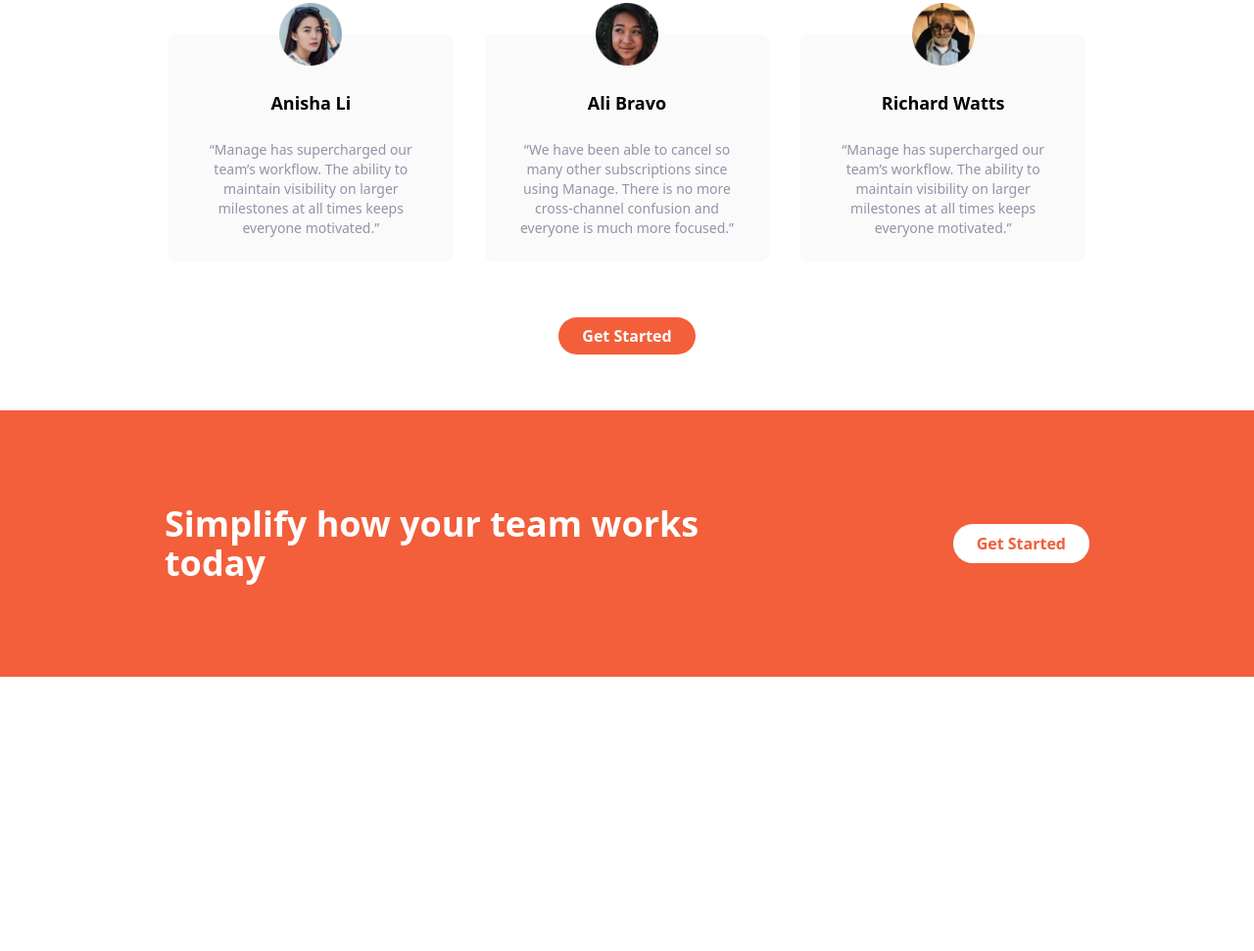
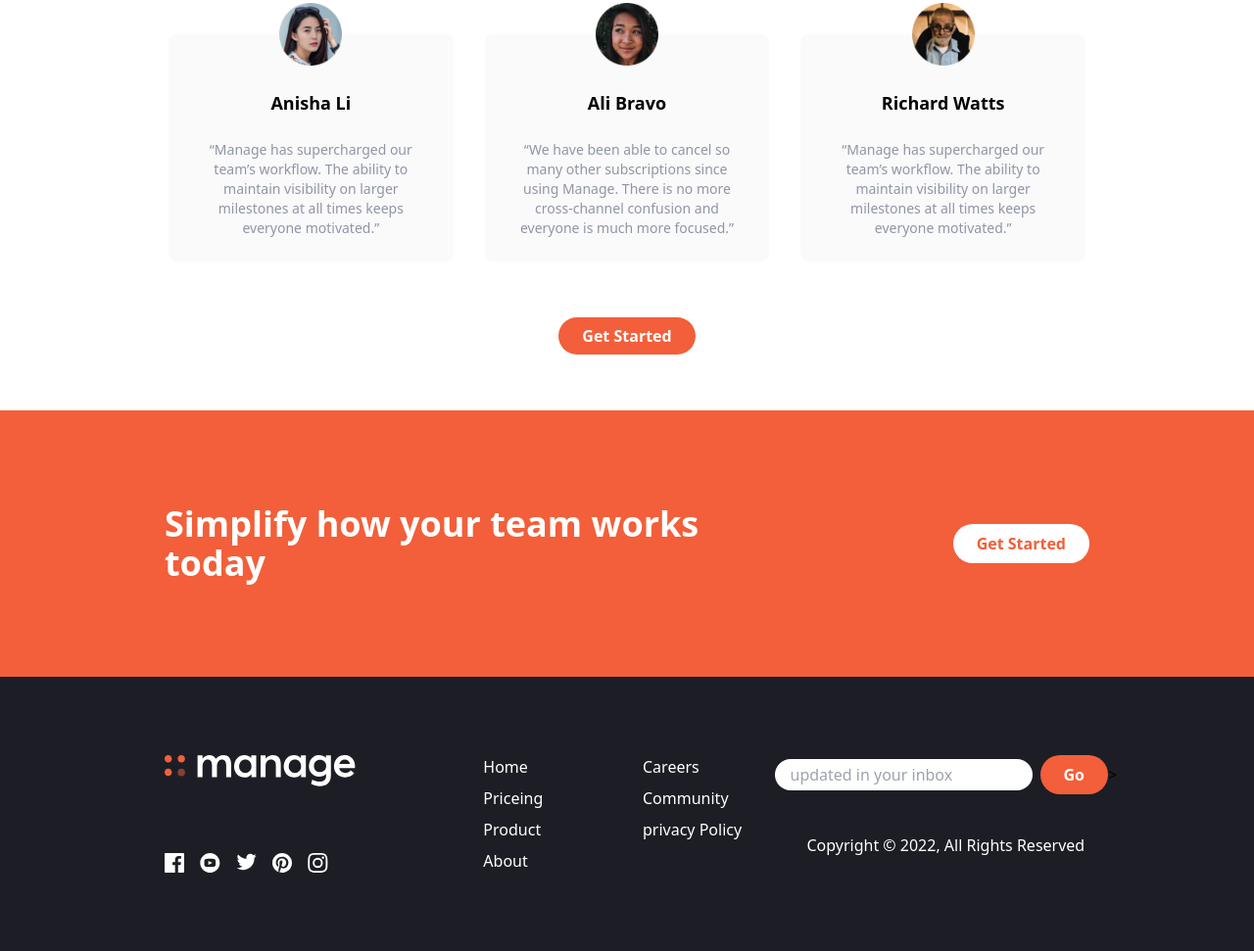
Before and after one commit to birukmade/Manage, a website: page src/index.html in a window 1280 px wide. Shown: the part 1401-2372 px from the top of the page at 98% size. Before the commit the page ends 2092 px from the top, so only its background shows below. Drawn offline with Linux system fonts and the light colour scheme.

Commit message:
added footer section

```diff
--- a/src/index.html
+++ b/src/index.html
@@ -227,6 +227,74 @@
           >
         </div>
       </section>
+      <footer class="bg-veryDarkBlue">
+        <div
+          class="container grid grid-row3 grid-cols-2 gap-8 px-4 py-20 mx-auto md:grid-row-1 md:grid-cols-6"
+        >
+          <div
+            class="col-span-2 flex flex-col items-center justify-between space-y-10 md:flex-col md:items-start md:col-span-2"
+          >
+            <img src="./img/logo-white.svg" class="h-8" alt="" />
+            <ul class="flex justify-center space-x-4">
+              <li>
+                <a href=""><img src="./img/icon-facebook.svg" alt="" /></a>
+              </li>
+              <li>
+                <a href=""><img src="./img/icon-youtube.svg" alt="" /></a>
+              </li>
+              <li>
+                <a href=""><img src="./img/icon-twitter.svg" alt="" /></a>
+              </li>
+              <li>
+                <a href=""><img src="./img/icon-pinterest.svg" alt="" /></a>
+              </li>
+              <li>
+                <a href=""><img src="./img/icon-instagram.svg" alt="" /></a>
+              </li>
+            </ul>
+          </div>
+          <div
+            class="justify-self-center flex flex-col items-start space-y-2 text-white md:justify-self-start"
+          >
+            <a href="" class="hover:text-brightRed">Home</a>
+            <a href="" class="hover:text-brightRed">Priceing</a>
+            <a href="" class="hover:text-brightRed">Product</a>
+            <a href="" class="hover:text-brightRed">About</a>
+          </div>
+          <div
+            class="justify-self-center flex flex-col items-start space-y-2 text-white md:justify-self-start"
+          >
+            <a href="" class="hover:text-brightRed">Careers</a>
+            <a href="" class="hover:text-brightRed">Community</a>
+            <a href="" class="hover:text-brightRed">privacy Policy</a>
+          </div>
+          <div class="col-span-2 md:col-span-2">
+            <div class="flex flex-col space-y-10 items-center">
+              <form
+                action=""
+                class="flex items-center md:flex-row md:space-y-0 md:items-center space-x-2"
+              >
+                <input
+                  type="text"
+                  class="rounded-full px-4 py-1 text-inherit focus:outline-none"
+                  placeholder="updated in your inbox"
+                />
+                <button
+                  href=""
+                  class="px-6 py-2 text-white bg-brightRed rounded-full hover:bg-brightRedLight font-semibold focus:outline-none"
+                >
+                  Go
+                </button>
+
+                >
+              </form>
+              <div class="text-white block">
+                Copyright &copy; 2022, All Rights Reserved
+              </div>
+            </div>
+          </div>
+        </div>
+      </footer>
     </main>
   </body>
 </html>
```
Also changed, not shown: src/css/main.css.
